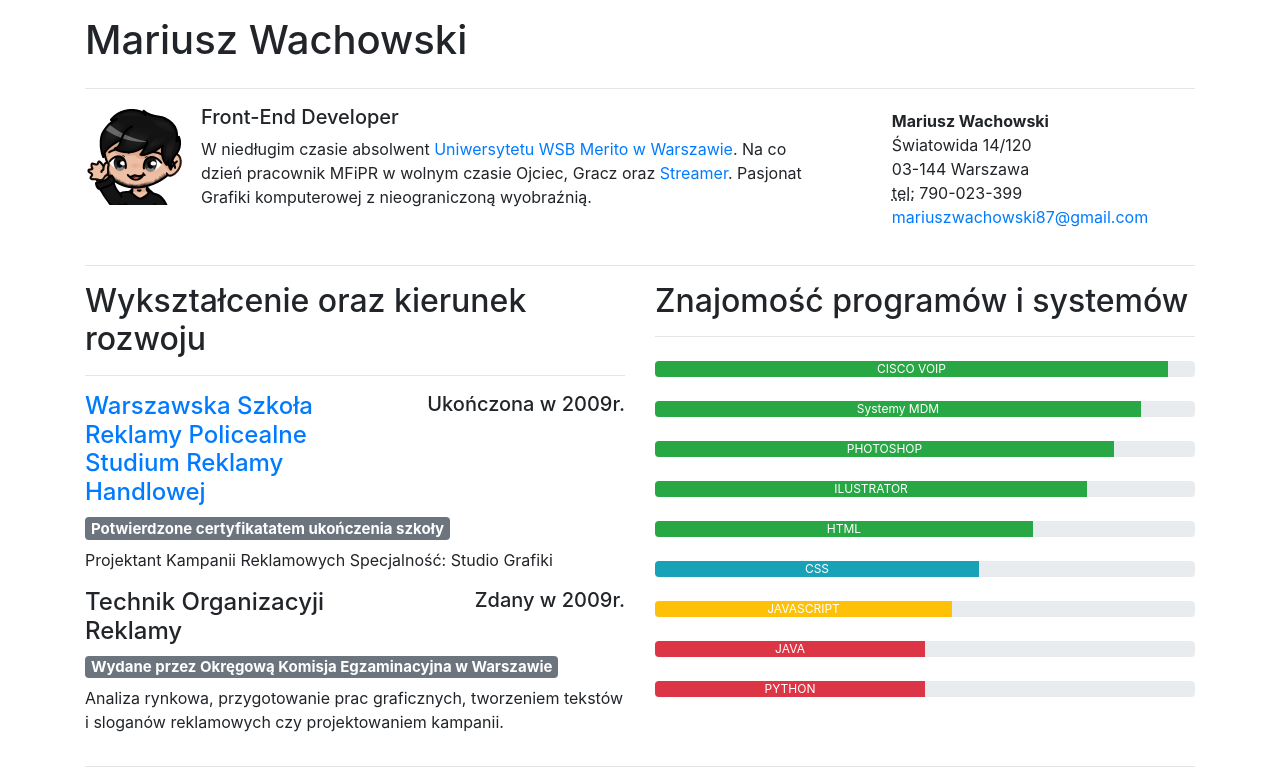
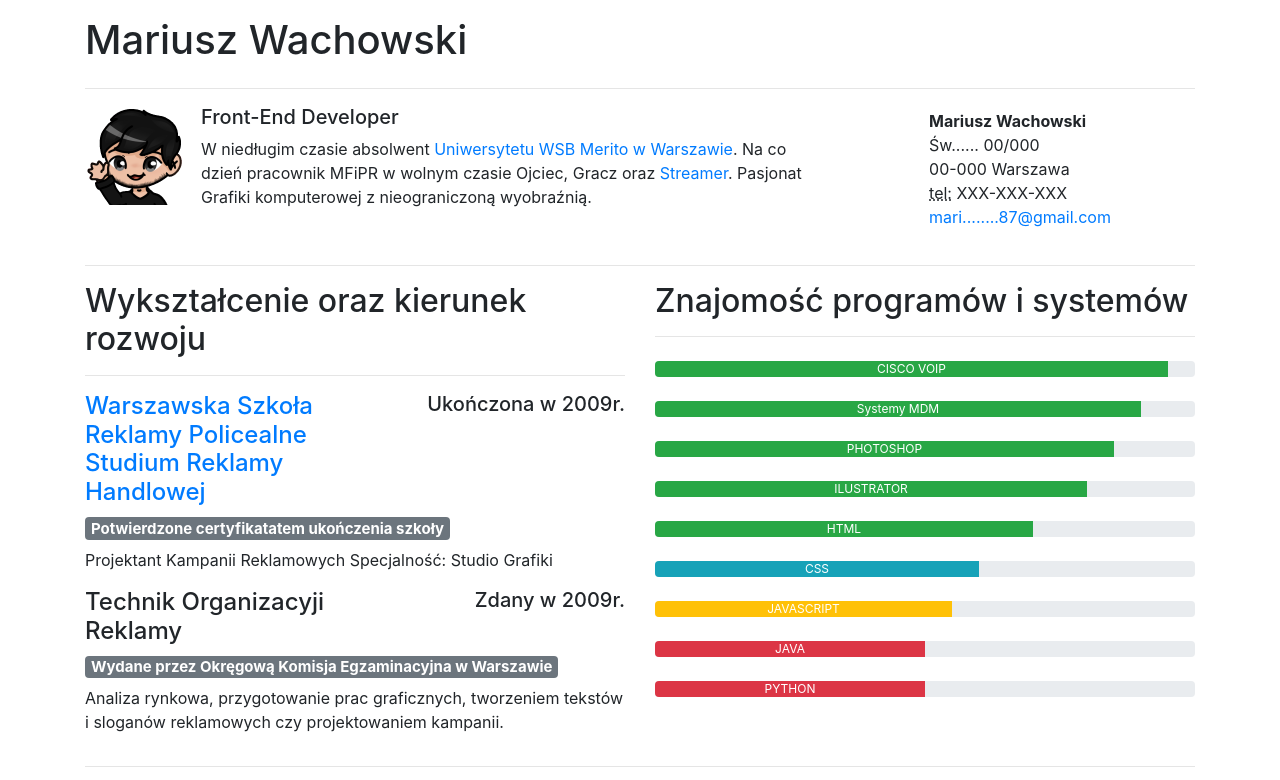
Before and after one commit to MarioDeWacho/cv, a plain HTML site: page index.html in a window 1280 px wide. Shown: the top 780 px of the page. Drawn offline with Linux system fonts and the light colour scheme.

Commit message:
schowanie danych osobowych.html

```diff
--- a/index.html
+++ b/index.html
@@ -49,10 +49,10 @@
           <div class="row justify-content-md-around m-1">
             <address>
               <strong>Mariusz Wachowski</strong><br>
-              Światowida 14/120<br>
-              03-144 Warszawa<br>
-              <abbr title="Phone">tel:</abbr> 790-023-399<br>
-              <a href="mailto:#">mariuszwachowski87@gmail.com</a>
+              Św...... 00/000<br>
+              00-000 Warszawa<br>
+              <abbr title="Phone">tel:</abbr> XXX-XXX-XXX<br>
+              <a href="mailto:#">mari........87@gmail.com</a>
             </address>
           </div>
         </div>
```
